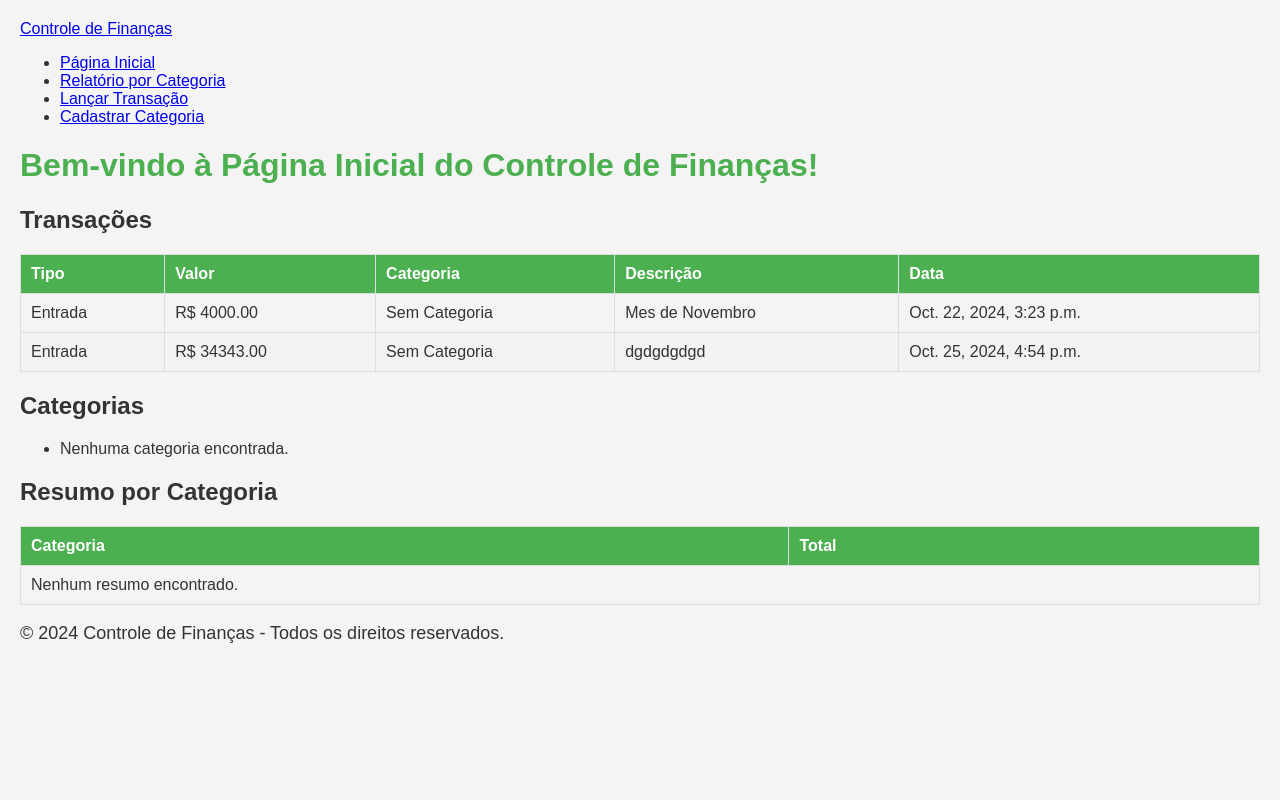
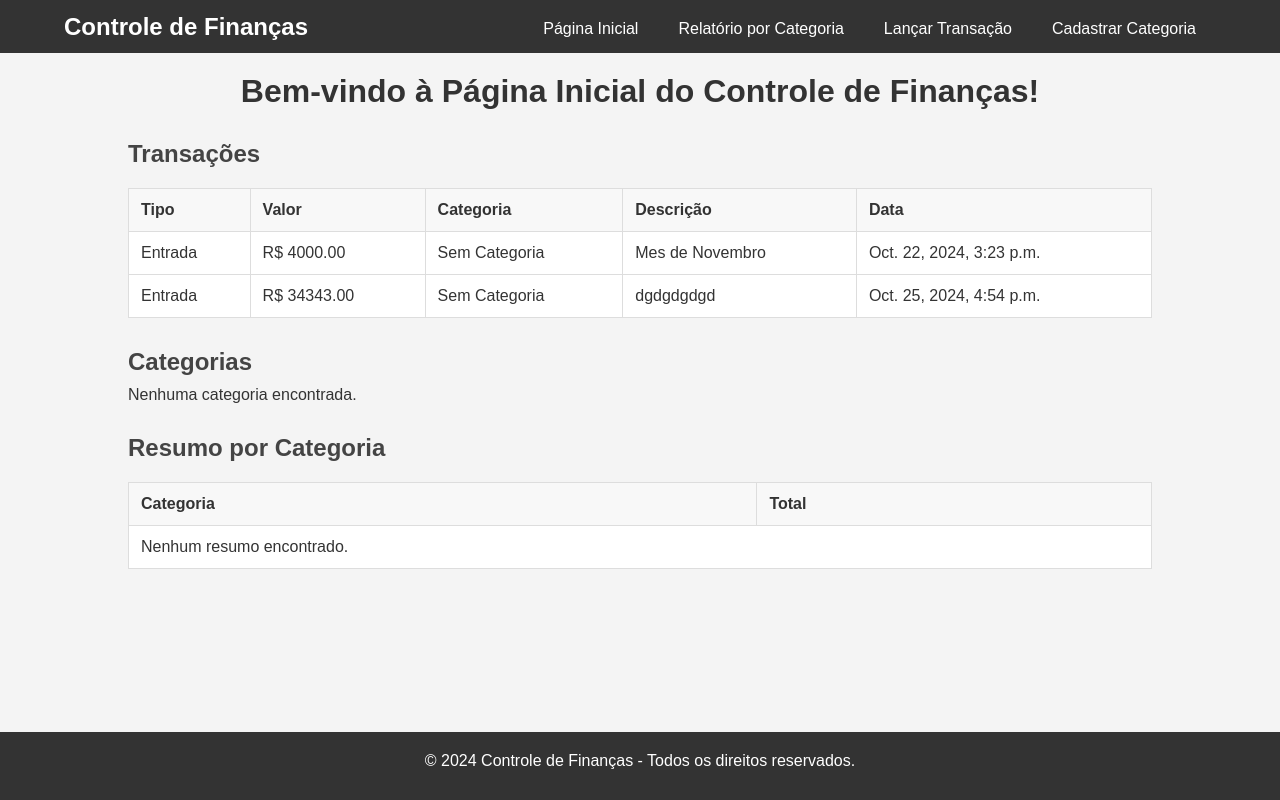
Before and after one commit to ezequiasue/Senai-Bom-Futuro, a Django app: template financas/templates/index.html in a window 1280 px wide. Run offline with Django 5.2, Linux system fonts and the light colour scheme; the template is opened without the code that fills it: values that come from a table or form of the project are taken from there, others are empty; data comes from the database, SQL or seed files in the repository.

Commit message:
Update styles.css

```diff
--- a/static/css/styles.css
+++ b/static/css/styles.css
@@ -1,42 +1,173 @@
-/* styles.css */
+/* Reset básico para garantir que o estilo seja consistente */
+* {
+    margin: 0;
+    padding: 0;
+    box-sizing: border-box;
+}
 
+/* Estilo geral da página */
 body {
     font-family: Arial, sans-serif;
-    margin: 20px;
     background-color: #f4f4f4;
     color: #333;
+    display: flex;
+    flex-direction: column;
+    min-height: 100vh;
+}
+
+/* Estilo do cabeçalho e menu de navegação */
+.navbar {
+    background-color: #333;
+    padding: 10px 0;
+}
+
+.navbar-container {
+    width: 90%;
+    margin: 0 auto;
+    display: flex;
+    justify-content: space-between;
+    align-items: center;
+}
+
+.navbar-brand {
+    color: white;
+    font-size: 24px;
+    font-weight: bold;
+    text-decoration: none;
+}
+
+.navbar-links {
+    list-style: none;
+    display: flex;
+}
+
+.navbar-link {
+    color: white;
+    text-decoration: none;
+    padding: 10px 20px;
+    font-size: 16px;
+    transition: background-color 0.3s;
+}
+
+.navbar-link:hover {
+    background-color: #555;
+}
+
+/* Estilos para a seção de conteúdo */
+.content {
+    width: 80%;
+    margin: 20px auto;
+    flex-grow: 1; /* Faz o conteúdo crescer e ocupar o espaço restante */
 }
 
 h1 {
-    color: #4CAF50; /* Verde para o título */
+    text-align: center;
+    margin-bottom: 30px;
 }
 
-p {
-    font-size: 18px;
-    margin-bottom: 20px;
+h2 {
+    margin-top: 30px;
+    margin-bottom: 10px;
+    font-size: 24px;
+    color: #444;
 }
 
+/* Estilos para as tabelas */
 table {
     width: 100%;
     border-collapse: collapse;
     margin-top: 20px;
 }
 
+table, th, td {
+    border: 1px solid #ddd;
+}
+
 th, td {
-    border: 1px solid #ddd;
-    padding: 10px;
+    padding: 12px;
     text-align: left;
 }
 
 th {
-    background-color: #4CAF50; /* Verde para cabeçalho da tabela */
-    color: white;
+    background-color: #f8f8f8;
+    font-weight: bold;
 }
 
-tr:nth-child(even) {
-    background-color: #f2f2f2; /* Cor de fundo alternada para linhas */
+td {
+    background-color: #fff;
 }
 
-tr:hover {
-    background-color: #ddd; /* Cor de fundo ao passar o mouse */
+/* Estilo para o menu de categorias */
+ul {
+    list-style-type: none;
+    margin-top: 10px;
 }
+
+ul li {
+    margin-bottom: 5px;
+    font-size: 16px;
+}
+
+/* Estilo do footer */
+.footer {
+    background-color: #333;
+    color: white;
+    padding: 20px 0;
+    text-align: center;
+    width: 100%;
+    margin-top: 30px;
+}
+
+.footer-container {
+    width: 90%;
+    margin: 0 auto;
+}
+
+.footer p {
+    margin-bottom: 10px;
+}
+
+.footer-links {
+    list-style: none;
+    display: flex;
+    justify-content: center;
+}
+
+.footer-link {
+    color: white;
+    text-decoration: none;
+    margin: 0 10px;
+    font-size: 16px;
+}
+
+.footer-link:hover {
+    text-decoration: underline;
+}
+
+/* Responsividade */
+@media (max-width: 768px) {
+    .navbar-container {
+        flex-direction: column;
+        align-items: flex-start;
+    }
+
+    .navbar-links {
+        flex-direction: column;
+    }
+
+    .navbar-link {
+        padding: 10px;
+    }
+
+    .content {
+        width: 95%;
+    }
+
+    .footer-links {
+        flex-direction: column;
+    }
+
+    .footer-link {
+        margin: 5px 0;
+    }
+}
```
